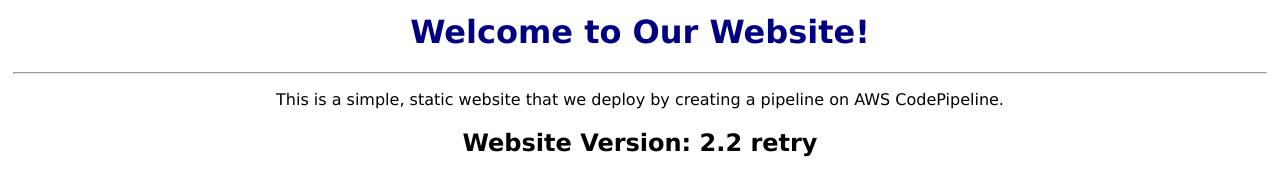
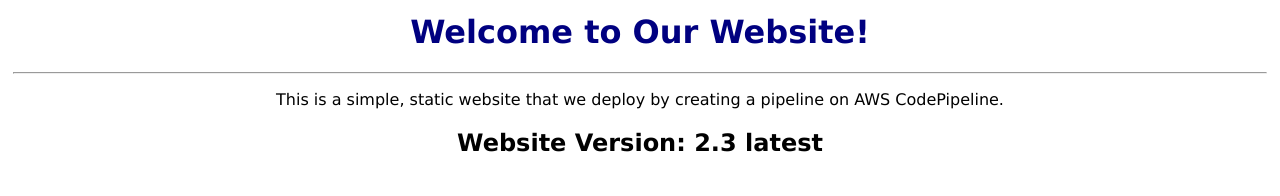
Before and after one commit to gcchoi/user018WebsiteRepo, a plain HTML site: page index.html in a window 1280 px wide. Drawn offline with Linux system fonts and the light colour scheme.

Commit message:
5.0 last commit

```diff
--- a/index.html
+++ b/index.html
@@ -6,6 +6,6 @@
         <h1 style="color:navy">Welcome to Our Website!</h1>
         <hr>
         <p>This is a simple, static website that we deploy by creating a pipeline on AWS CodePipeline.</p>
-        <h2>Website Version: 2.2 retry</h2>
+        <h2>Website Version: 2.3 latest</h2>
     </body>
 </html>
```
